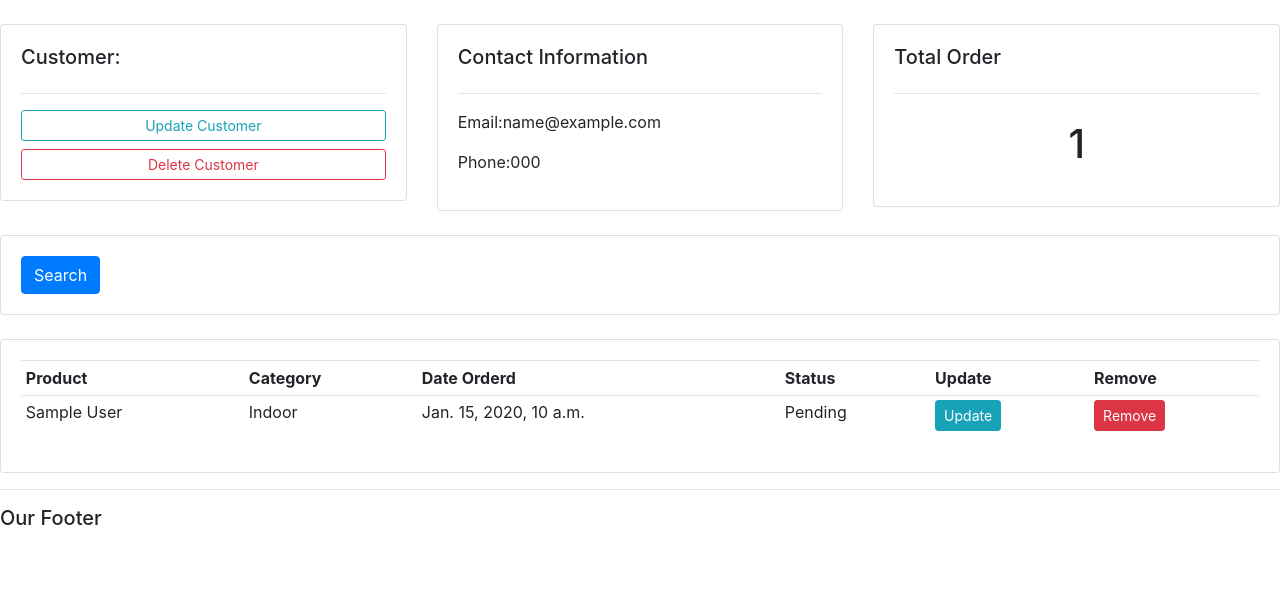
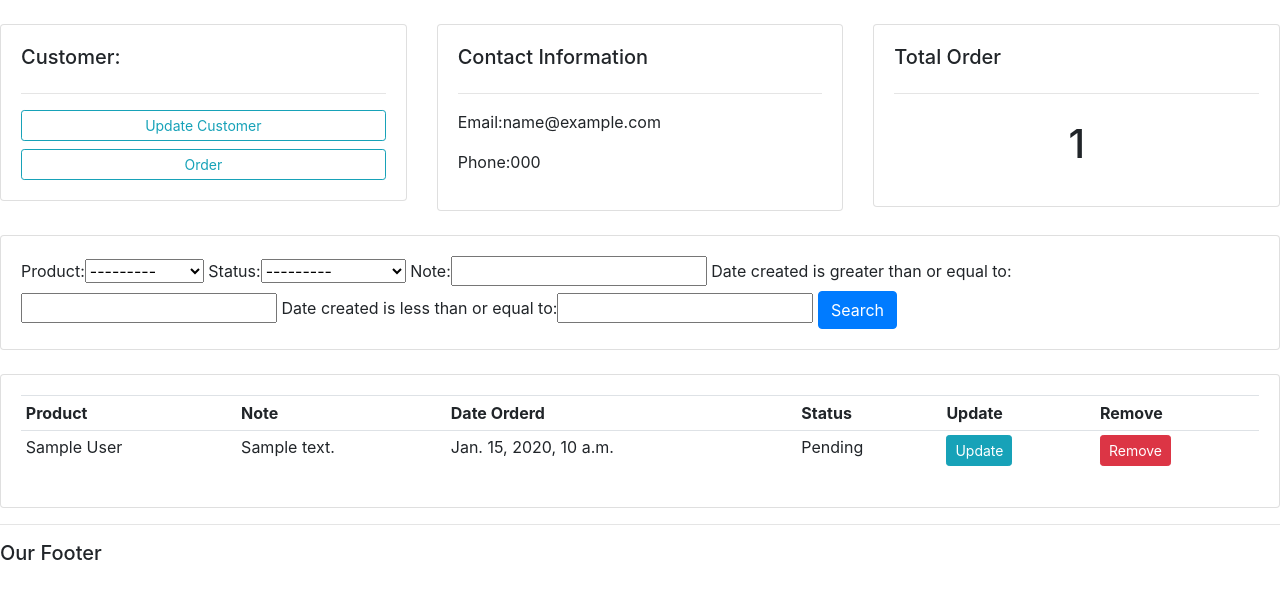
Before and after one commit to indogusmas/django-cms, a Django app: page /customers/1 in a window 1280 px wide. Shown: the part 56-655 px from the top of the page. Run offline with Django 3.2, Linux system fonts and the light colour scheme; tables that the repository leaves empty hold one stand-in row (values such as "Sample post"); some libraries are stand-ins or nearby versions.

Commit message:
Add filters django

```diff
--- /dev/null
+++ b/cms/accounts/filters.py
@@ -0,0 +1,12 @@
+import django_filters
+from django_filters import DateFilter
+
+from .models import *
+
+class OrderFilter(django_filters.FilterSet):
+    start_date = DateFilter(field_name = "date_created",lookup_expr ='gte')
+    end_date = DateFilter(field_name= "date_created",lookup_expr ='lte')
+    class Meta:
+        model = Order
+        fields = '__all__'
+        exclude = ['customer','date_created']
--- a/cms/accounts/models.py
+++ b/cms/accounts/models.py
@@ -44,6 +44,7 @@ class Order(models.Model):
     product = models.ForeignKey(Product,null=True,on_delete = models.SET_NULL)
     date_created = models.DateTimeField(auto_now_add= True)
     status = models.CharField(max_length = 200,null= True, choices = STATUS)
+    note = models.CharField(max_length=1000, null=True)
 
     def __str__(self):
-        return self.customer.name
+        return self.product.name
--- a/cms/accounts/urls.py
+++ b/cms/accounts/urls.py
@@ -4,5 +4,10 @@ from .  import views
 urlpatterns = [
     path('',views.home, name="home"),
     path('products/',views.products, name="products"),
-    path('customers/<str:pk_test>',views.customer,name="customer")
+    path('login',views.loginPage, name="login"),
+    path('register',views.registerPage,name="register"),
+    path('customers/<str:pk_test>',views.customer,name="customer"),
+    path('create_order/<str:pk>',views.createOrder, name='create_order'),
+    path('update_order/<str:pk>/',views.updateOrder, name='update_order'),
+    path('delete_order/<str:pk>/',views.deleteOrder, name='delete_order')
 ]
--- a/cms/accounts/views.py
+++ b/cms/accounts/views.py
@@ -1,6 +1,9 @@
-from django.shortcuts import render
+from django.shortcuts import render,redirect
+from django.forms import inlineformset_factory
 from django.http import HttpResponse
 from .models import Product, Order, Customer
+from .forms import OrderForm
+from .filters import OrderFilter
 
 # Create your views here.
 
@@ -18,6 +21,15 @@ def home(request):
                 'total_orders':total_orders,'delivered':delivered,'pending':pending}
     return render(request,'accounts/dashboard.html',context)
 
+
+def loginPage(request):
+    context = {}
+    return render(request, 'accounts/login.html',context)
+
+def registerPage(request):
+    context = {}
+    return render(request, 'accounts/register.html',context)
+
 def products(request):
     products = Product.objects.all()
     return render(request,'accounts/products.html', {'products':products})
@@ -26,5 +38,46 @@ def customer(request, pk_test):
     customer = Customer.objects.get(id=pk_test)
     orders =  customer.order_set.all()
     orders_count = orders.count()
-    context = {'customer':customer,'orders':orders,'orders_count':orders_count}
+    myFilter = OrderFilter(request.GET, queryset=orders)
+    orders = myFilter.qs
+    context = {'customer':customer,'orders':orders,'orders_count':orders_count,
+    'myFilter':myFilter}
     return render(request,'accounts/customers.html',context)
+
+def createOrder(request, pk):
+    OrderFormSet = inlineformset_factory(Customer, Order,fields=('product','status'),extra=10)
+    customer = Customer.objects.get(id=pk)
+    formset = OrderFormSet(queryset=Order.objects.none(),instance=customer)
+    if request.method == 'POST':
+        print('Printing POSt', request.POST)
+        formset = OrderFormSet(request.POST,instance=customer)
+        if formset.is_valid():
+            formset.save()
+            return redirect('/')
+
+    context = {'form':formset}
+    return render(request,'accounts/order_form.html',context)
+
+def updateOrder(request, pk):
+    order = Order.objects.get(id=pk)
+    form = OrderForm(instance=order)
+
+    if request.method == 'POST':
+        form = OrderForm(request.POST, instance=order)
+        if form.is_valid():
+            form.save()
+            return redirect('/')
+
+    context = {'form':form}
+    return render(request,'accounts/order_form.html', context)
+
+def deleteOrder(request, pk):
+    order = Order.objects.get(id=pk)
+    context = {
+        'item':order
+    }
+    if request.method == "POST":
+        print('delete',order)
+        order.delete()
+        return redirect('/')
+    return render(request, 'accounts/delete.html', context)
--- a/cms/cms/settings.py
+++ b/cms/cms/settings.py
@@ -38,6 +38,7 @@ INSTALLED_APPS = [
     'django.contrib.messages',
     'django.contrib.staticfiles',
     'accounts',
+    'django_filters',
 ]
 
 MIDDLEWARE = [
--- a/cms/templates/accounts/customers.html
+++ b/cms/templates/accounts/customers.html
@@ -8,7 +8,7 @@
                 <h5>Customer:</h5>
                 <hr>
                 <a href="" class="btn btn-outline-info btn-sm  btn-block">Update Customer</a>
-                <a href="" class="btn btn-outline-danger btn-sm btn-block">Delete Customer</a>
+                <a href="{% url 'create_order' customer.id %}" class="btn btn-outline-info btn-sm btn-block">Order</a>
             </div>
         </div>
         <div class="col-md">
@@ -33,6 +33,7 @@
         <div class="col">
             <div class="card card-body">
                 <form action=""mmethod="get">
+                    {{myFilter.form}}
                     <button class="btn btn-primary" type="submit">Search</button>
                 </form>
             </div>
@@ -45,7 +46,7 @@
                 <table class="table table-sm">
                     <tr>
                         <th>Product</th>
-                        <th>Category</th>
+                        <th>Note</th>
                         <th>Date Orderd</th>
                         <th>Status</th>
                         <th>Update</th>
@@ -54,7 +55,7 @@
                     {% for order in orders %}
                     <tr>
                         <td>{{order.product}}</td>
-                        <td>{{order.product.category}}</td>
+                        <td>{{order.note}}</td>
                         <td>{{order.date_created}}</td>
                         <td>{{order.status}}</td>
                         <td><a href="" class="btn btn-sm btn-info">Update</a></td>
--- /dev/null
+++ b/cms/templates/accounts/login.html
@@ -0,0 +1 @@
+<h3>Login Form</h3>
--- a/cms/templates/accounts/order_form.html
+++ b/cms/templates/accounts/order_form.html
@@ -3,7 +3,11 @@
 {% block content %}
     <form action="" method="POST">
         {% csrf_token %}
-        {{form}}
+        {{form.management_form}}
+        {% for field in form %}
+            {{field}}
+            <hr>
+        {% endfor %}
         <input type="submit" name="Submit">
     </form>
 {% endblock%}
--- /dev/null
+++ b/cms/templates/accounts/register.html
@@ -0,0 +1 @@
+<h3>Register Html</h3>
```
Also changed, not shown: cms/accounts/forms.py (added, +7 -0 lines), cms/templates/accounts/dashboard.html (+20 -11 lines), cms/accounts/migrations/0008_order_note.py (added).
